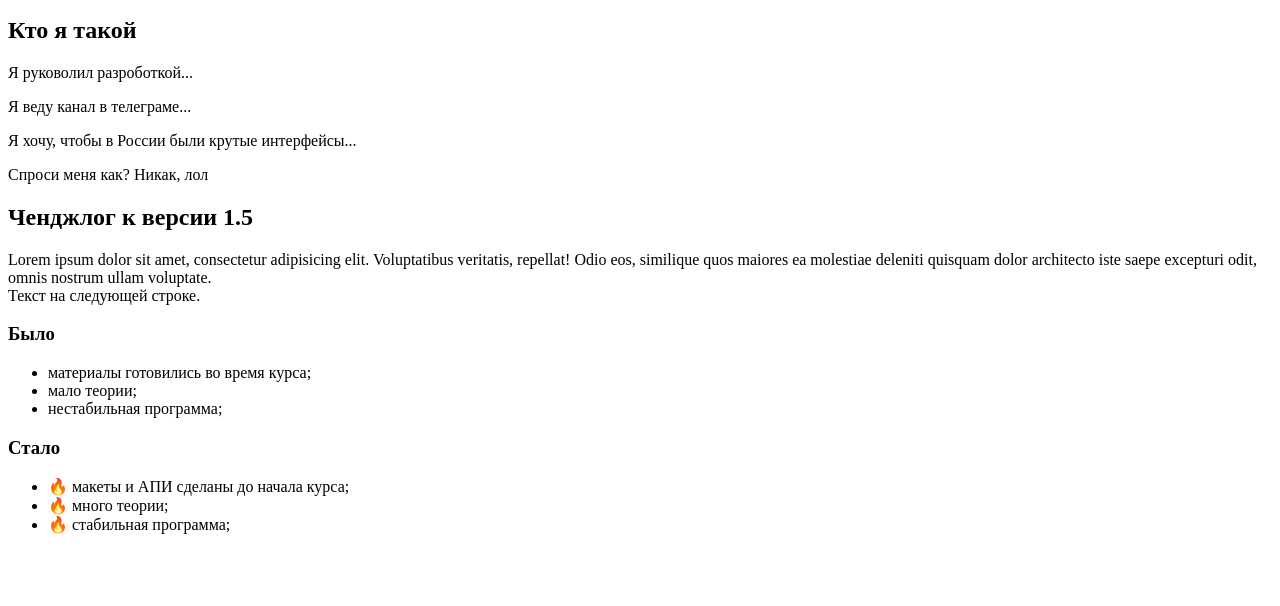
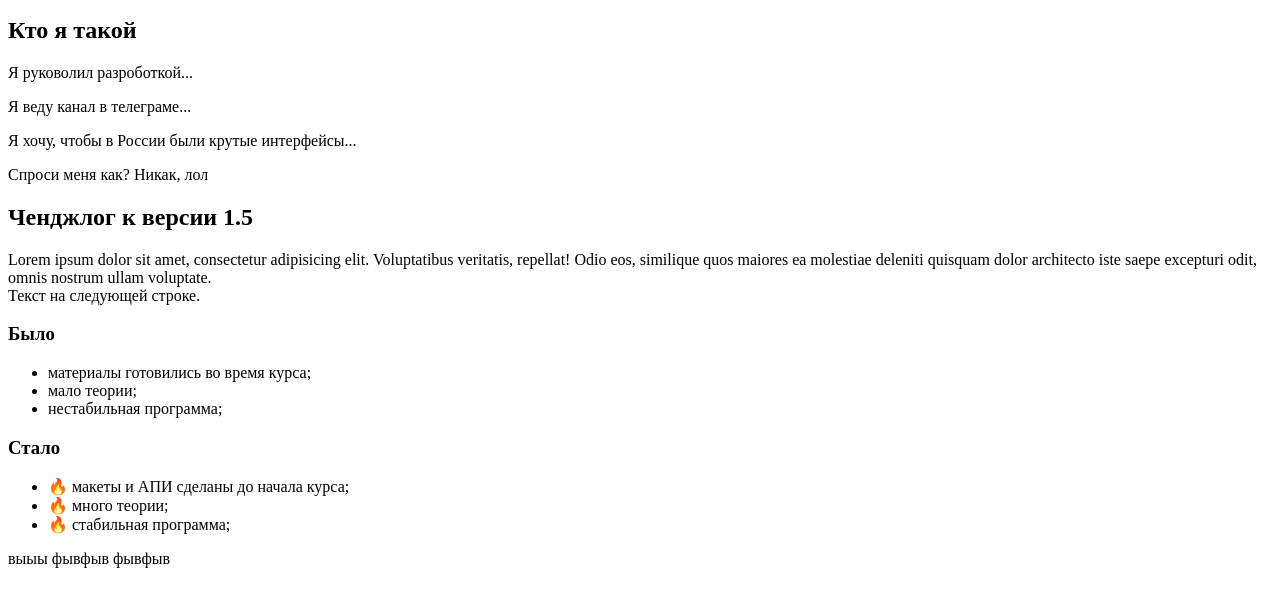
Before and after one commit to mrzv1993/verstka, a plain HTML site: page index.html in a window 1280 px wide. Shown: the part 164-770 px from the top of the page. Drawn offline with Linux system fonts and the light colour scheme.

Commit message:
пробую гит комит

```diff
--- a/index.html
+++ b/index.html
@@ -41,6 +41,7 @@
                 <li>🔥 много теории;</li>
                 <li>🔥 стабильная программа;</li>
             </ul>
+            выыы фывфыв фывфыв
         </aside>
 
     </section>
```
